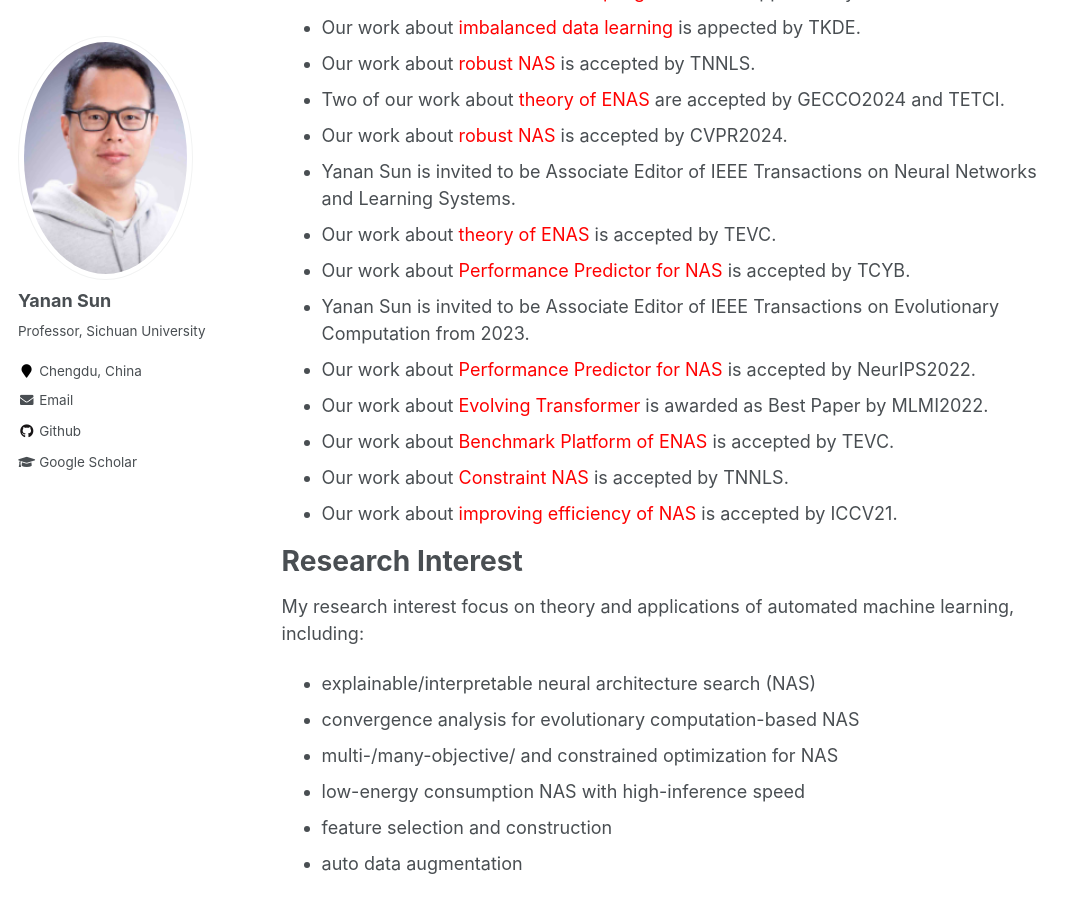
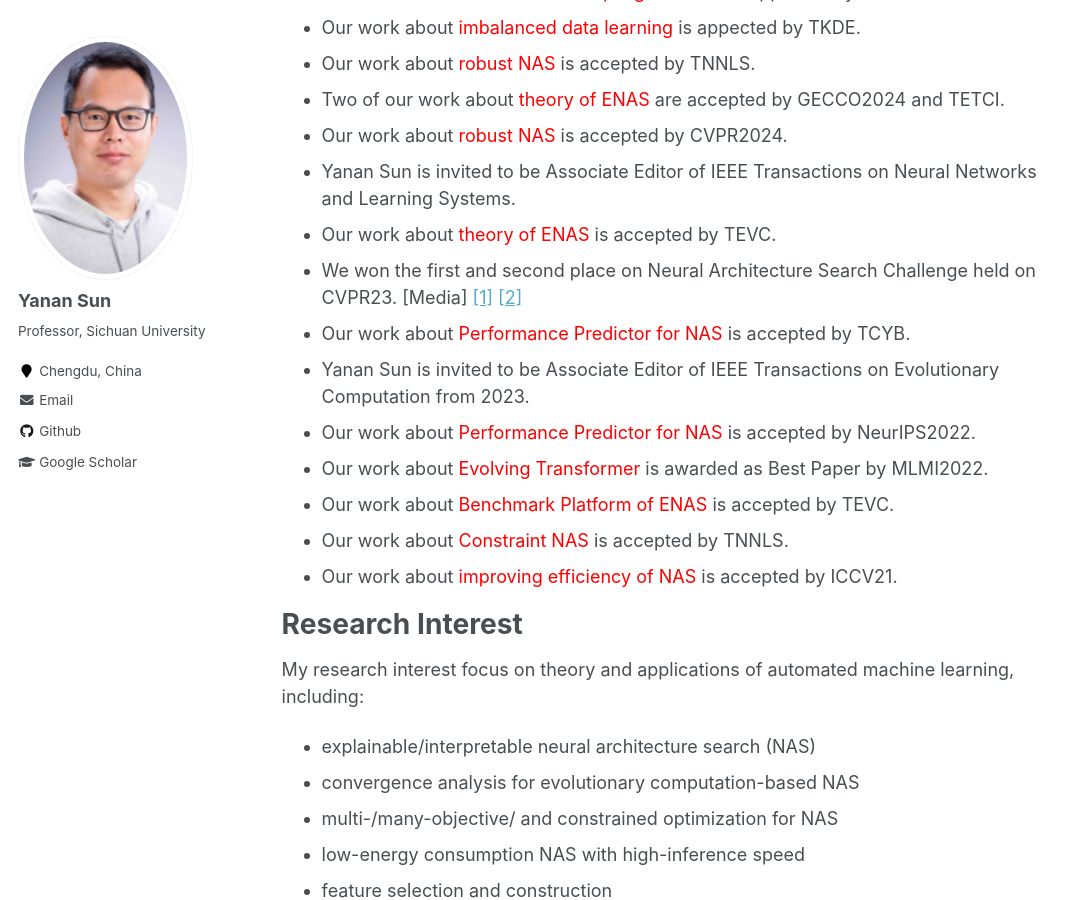
Before and after one commit to yn-sun/yn-sun.github.io, a Jekyll site: the page built from _pages/about.md, in a window 1280 px wide and 900 px high, scrolled down 513 px. Shown: the whole window, without its empty margins (0-1081 px from the left). Built offline with Jekyll 4.4.1, drawn with Linux system fonts in a browser that asks for light colours; comment, search, counter and statistics services are not loaded.

Commit message:
Update about.md

```diff
--- a/_pages/about.md
+++ b/_pages/about.md
@@ -26,6 +26,7 @@
 * Our work about <span style="color: #FF0000">robust NAS</span> is accepted by CVPR2024.
 * Yanan Sun is invited to be Associate Editor of IEEE Transactions on Neural Networks and Learning Systems.
 * Our work about <span style="color: #FF0000">theory of ENAS</span> is accepted by TEVC.
+* We won the first and second place on Neural Architecture Search Challenge held on CVPR23. [Media] [[1]](https://www.scu.edu.cn/info/1207/26284.htm)  [[2]](https://mp.weixin.qq.com/s/2ftmuADyF11k-rotBcGkJw)
 * Our work about <span style="color: #FF0000">Performance Predictor for NAS</span> is accepted by TCYB.
 * Yanan Sun is invited to be Associate Editor of IEEE Transactions on Evolutionary Computation from 2023.
 * Our work about <span style="color: #FF0000">Performance Predictor for NAS</span> is accepted by NeurIPS2022.
```
